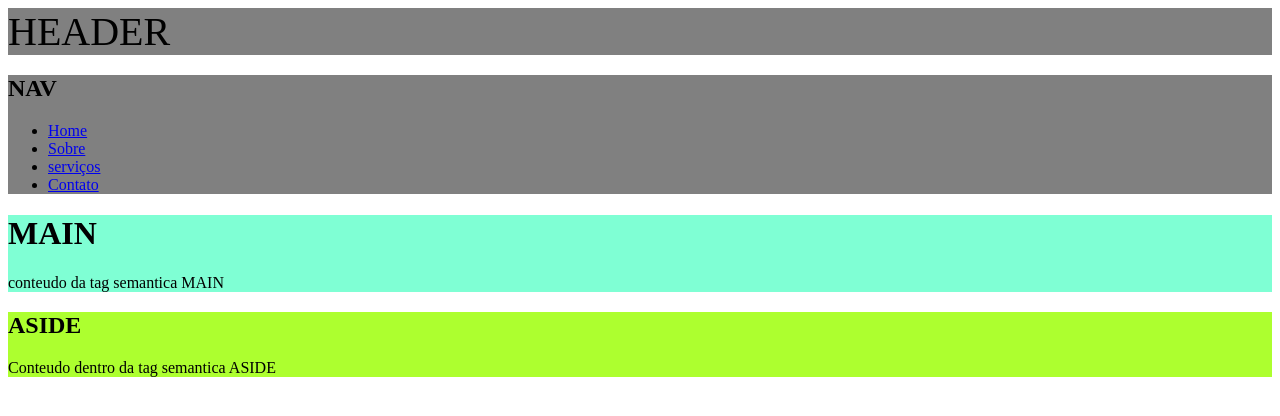
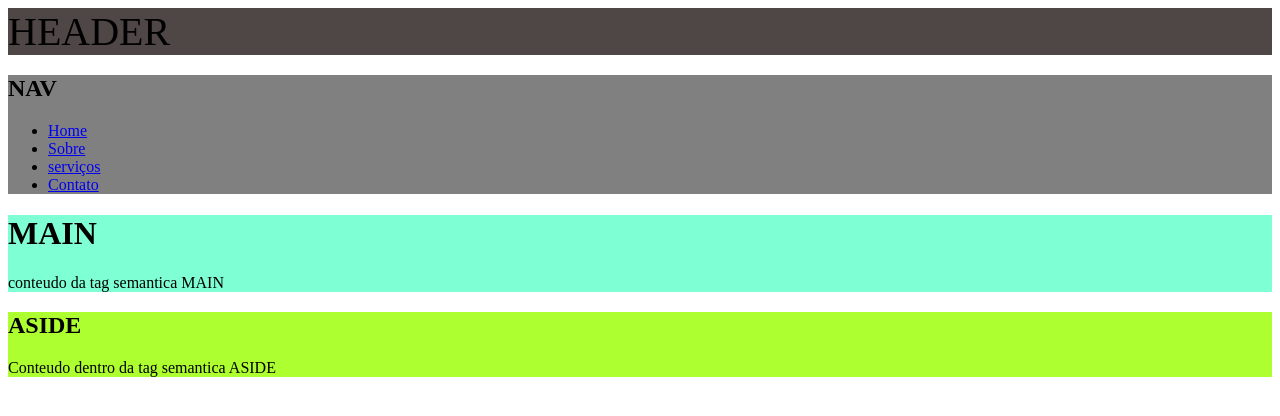
Before and after one commit to joaopedroleonel/estrutura-basica-html, a plain HTML site: page index.html in a window 1280 px wide. Drawn offline with Linux system fonts and the light colour scheme.

Commit message:
Update index.html

```diff
--- a/index.html
+++ b/index.html
@@ -7,7 +7,7 @@
 </head>
 <body>
 
-    <header style="font-size: 40px; background-color: gray;">HEADER</header>
+    <header style="font-size: 40px; background-color: rgb(79, 70, 70);">HEADER</header>
 
     <nav style="background-color: gray;">
         <h1><strong>NAV</strong></h1>
```
